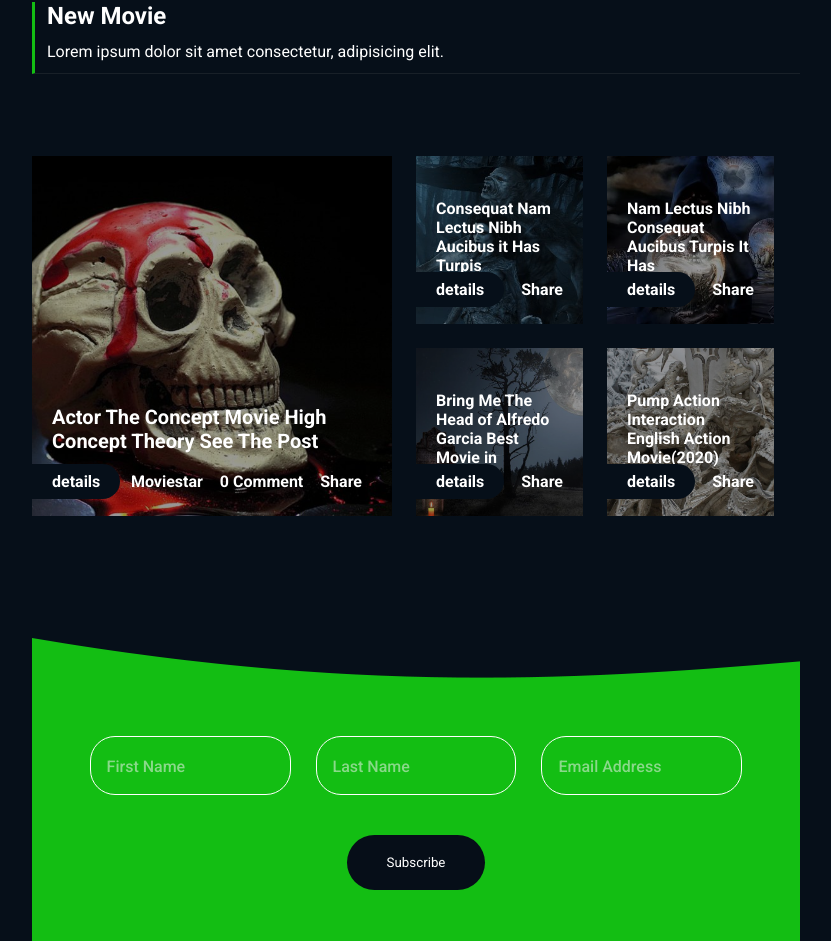
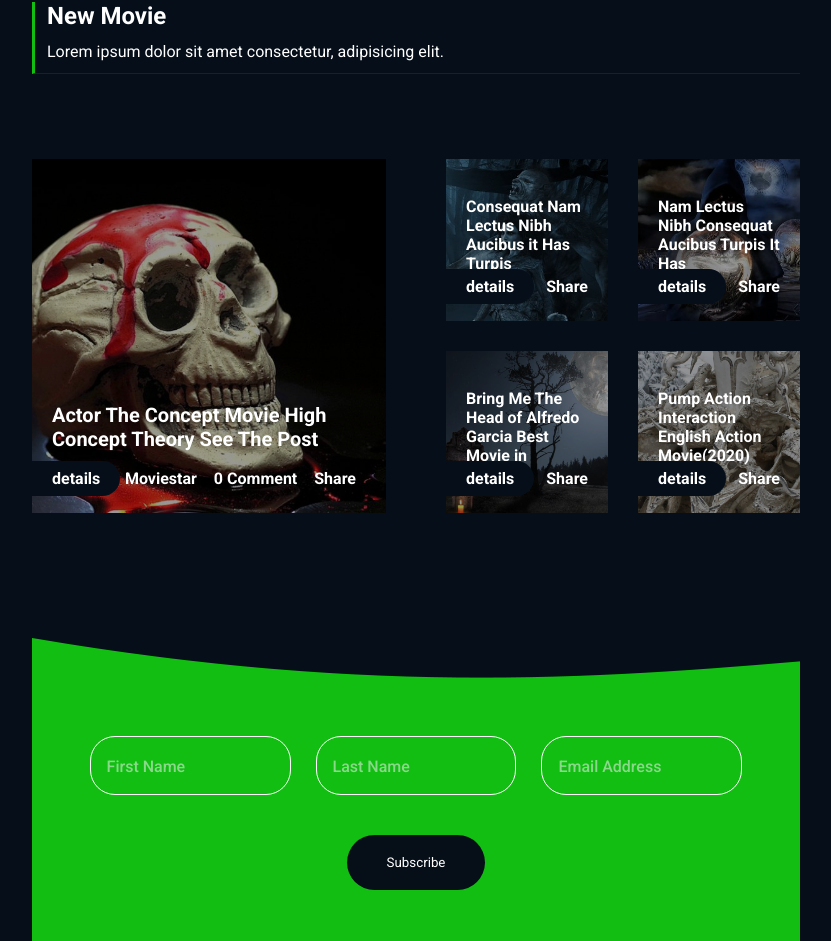
Before and after one commit to Casimiro-Moliterni/proj-html-vuejs, a Vue app: page / in a window 1280 px wide. Shown: the part 4862-5803 px from the top of the page, without its empty margins (224-1055 px from the left). Built offline with nearby package versions, Linux system fonts and the light colour scheme.

Commit message:
fix card blog

```diff
--- a/src/components/CardListBlog.vue
+++ b/src/components/CardListBlog.vue
@@ -19,9 +19,9 @@ export default {
         <div class="container">
             <div class="col left">
                 <div class="card left">
-                    <div class="overlay"></div>
                     <!-- img  -->
                     <div class="image">
+                        <div class="overlay"></div>
                         <img :src="getImageUrl(store.BlogList[0].imageXL)" alt="">
                         <!-- testo  -->
                         <!-- text wrap  -->
@@ -39,9 +39,9 @@ export default {
             </div>
             <div class="col">
                 <div class="card">
-                    <div class="overlay"></div>
                     <!-- img  -->
                     <div class="image">
+                        <div class="overlay"></div>
                         <img :src="getImageUrl(store.BlogList[1].imageMedium)" alt="">
                         <!-- testo  -->
                         <!-- text wrap  -->
@@ -53,9 +53,9 @@ export default {
                     </div>
                 </div>
                 <div class="card">
-                    <div class="overlay"></div>
                     <!-- img  -->
                     <div class="image">
+                        <div class="overlay"></div>
                         <img :src="getImageUrl(store.BlogList[2].imageMedium)" alt="">
                         <!-- testo  -->
                         <!-- text wrap  -->
@@ -67,10 +67,11 @@ export default {
                     </div>
                 </div>
                 <div class="card">
-                    <div class="overlay"></div>
+
                     <!-- img  -->
                     <div class="image">
                         <img :src="getImageUrl(store.BlogList[3].imageXL)" alt="">
+                        <div class="overlay"></div>
                         <!-- testo  -->
                         <!-- text wrap  -->
                         <div class="text-wrap">
@@ -81,9 +82,9 @@ export default {
                     </div>
                 </div>
                 <div class="card">
-                    <div class="overlay"></div>
                     <!-- img  -->
                     <div class="image">
+                        <div class="overlay"></div>
                         <img :src="getImageUrl(store.BlogList[4].imageXL)" alt="">
                         <!-- testo  -->
                         <!-- text wrap  -->
@@ -108,23 +109,32 @@ section {
 
     .container {
         display: flex;
+        justify-content: space-between;
  .col.left{
-    margin-left: -12px;
+    margin-left: -15px;
+    margin-right: -15px;
  }
 
         .col {
             width: 50%;
             display: flex;
             flex-wrap: wrap;
-
+             margin-left: -15px;
+            margin-right: -15px;
             .card {
 
                 position: relative;
                 border: none;
                 color: white;
-                width: calc((100% / 2) - 25px);
-                margin: 12px;
-                .overlay {
+                width: calc(100% / 2);
+                padding: 15px 15px;
+
+                .image {
+                    position: relative;
+                    height: 100%;
+                    width: 100%;
+                    border: none;
+                    .overlay {
                     position: absolute;
                     width: 100%;
                     height: 100%;
@@ -135,12 +145,6 @@ section {
                    background-color: rgba(#0000, $alpha: 0.4);
                     z-index: 2;
                 }
-
-                .image {
-                    position: relative;
-                    height: 100%;
-                    width: 100%;
-                    border: none;
 
                     img {
                         width: 100%;
```
